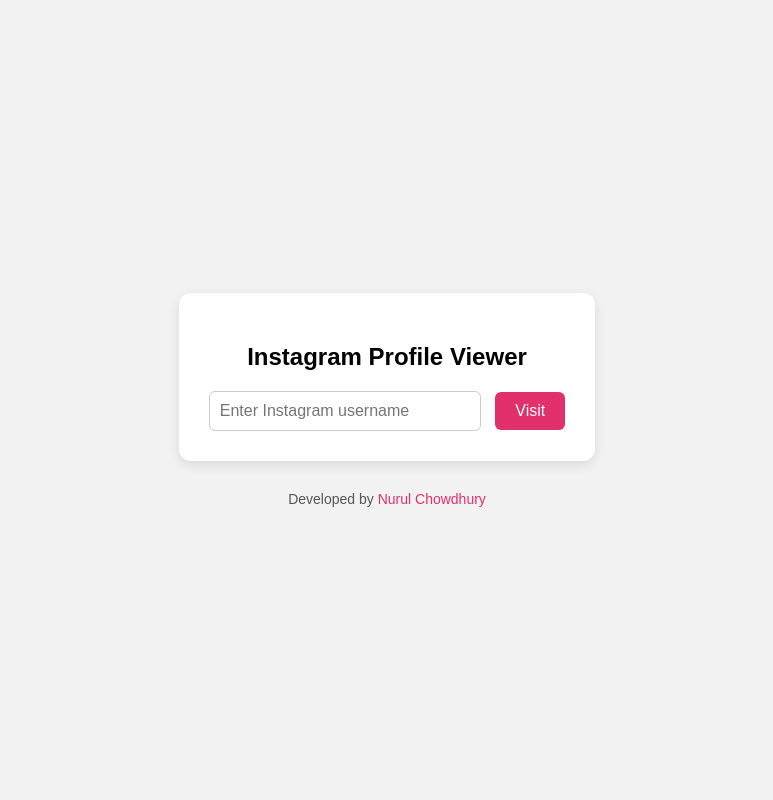
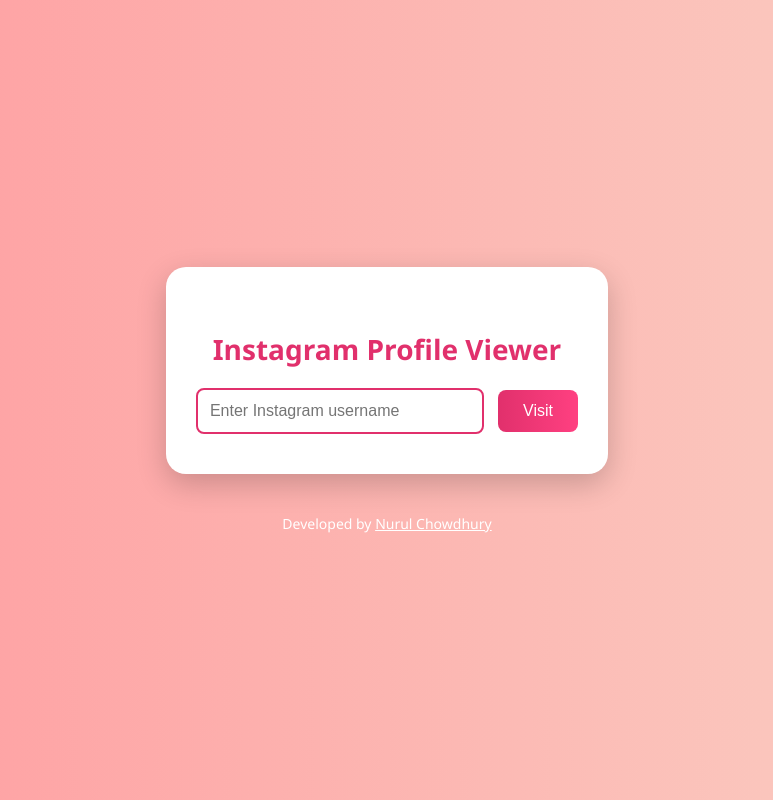
Before and after one commit to Nurulnc/Instagram-checker, a plain HTML site: page index.html in a window 1280 px wide. Shown: the whole page, without its empty margins (253-1026 px from the left). Drawn offline with Linux system fonts and the light colour scheme.

Commit message:
index.html

```diff
--- a/index.html
+++ b/index.html
@@ -5,8 +5,8 @@
   <title>Instagram Checker</title>
   <style>
     body {
-      font-family: Arial, sans-serif;
-      background: #f2f2f2;
+      font-family: 'Segoe UI', Tahoma, Geneva, Verdana, sans-serif;
+      background: linear-gradient(to right, #ff9a9e, #fad0c4);
       display: flex;
       flex-direction: column;
       justify-content: center;
@@ -14,44 +14,67 @@
       height: 100vh;
       margin: 0;
     }
+
     .box {
-      background: #fff;
-      padding: 30px;
-      border-radius: 12px;
-      box-shadow: 0 4px 12px rgba(0,0,0,0.1);
+      background: white;
+      padding: 40px 30px;
+      border-radius: 20px;
+      box-shadow: 0 10px 30px rgba(0,0,0,0.2);
       text-align: center;
+      animation: fadeIn 1s ease-in-out;
     }
+
+    h2 {
+      color: #e1306c;
+      margin-bottom: 20px;
+      font-size: 28px;
+    }
+
     input[type="text"] {
-      padding: 10px;
-      width: 250px;
+      padding: 12px;
+      width: 260px;
       font-size: 16px;
-      border: 1px solid #ccc;
-      border-radius: 6px;
+      border: 2px solid #e1306c;
+      border-radius: 8px;
+      outline: none;
+      transition: 0.3s ease;
     }
+
+    input[type="text"]:focus {
+      border-color: #ff4081;
+      box-shadow: 0 0 8px rgba(255, 64, 129, 0.2);
+    }
+
     button {
       margin-left: 10px;
-      padding: 10px 20px;
+      padding: 12px 25px;
       font-size: 16px;
-      background: #e1306c;
+      background: linear-gradient(to right, #e1306c, #ff4081);
+      color: white;
+      border: none;
+      border-radius: 8px;
+      cursor: pointer;
+      transition: transform 0.2s ease;
+    }
+
+    button:hover {
+      transform: scale(1.05);
+    }
+
+    footer {
+      margin-top: 40px;
+      font-size: 14px;
       color: #fff;
-      border: none;
-      border-radius: 6px;
-      cursor: pointer;
     }
-    button:hover {
-      background: #c72b5f;
+
+    footer a {
+      color: #fff;
+      text-decoration: underline;
     }
-    footer {
-      margin-top: 30px;
-      font-size: 14px;
-      color: #555;
-    }
-    footer a {
-      color: #e1306c;
-      text-decoration: none;
-    }
-    footer a:hover {
-      text-decoration: underline;
+
+    @keyframes fadeIn {
+      from { opacity: 0; transform: translateY(-10px); }
+      to { opacity: 1; transform: translateY(0); }
     }
   </style>
 </head>
@@ -66,6 +89,19 @@
     Developed by <a href="https://www.facebook.com/share/16z1mL9TtC/" target="_blank">Nurul Chowdhury</a>
   </footer>
 
+  <!-- 🔻 Adsterra Ad Code -->
+  <script type="text/javascript">
+    atOptions = {
+      'key' : '985562a663b32a0a22d0df5a821e1445',
+      'format' : 'iframe',
+      'height' : 250,
+      'width' : 300,
+      'params' : {}
+    };
+  </script>
+  <script type="text/javascript" src="//www.highperformanceformat.com/985562a663b32a0a22d0df5a821e1445/invoke.js"></script>
+  <!-- 🔺 End Adsterra Ad -->
+
   <script>
     function visitProfile() {
       const username = document.getElementById("username").value.trim();
```
